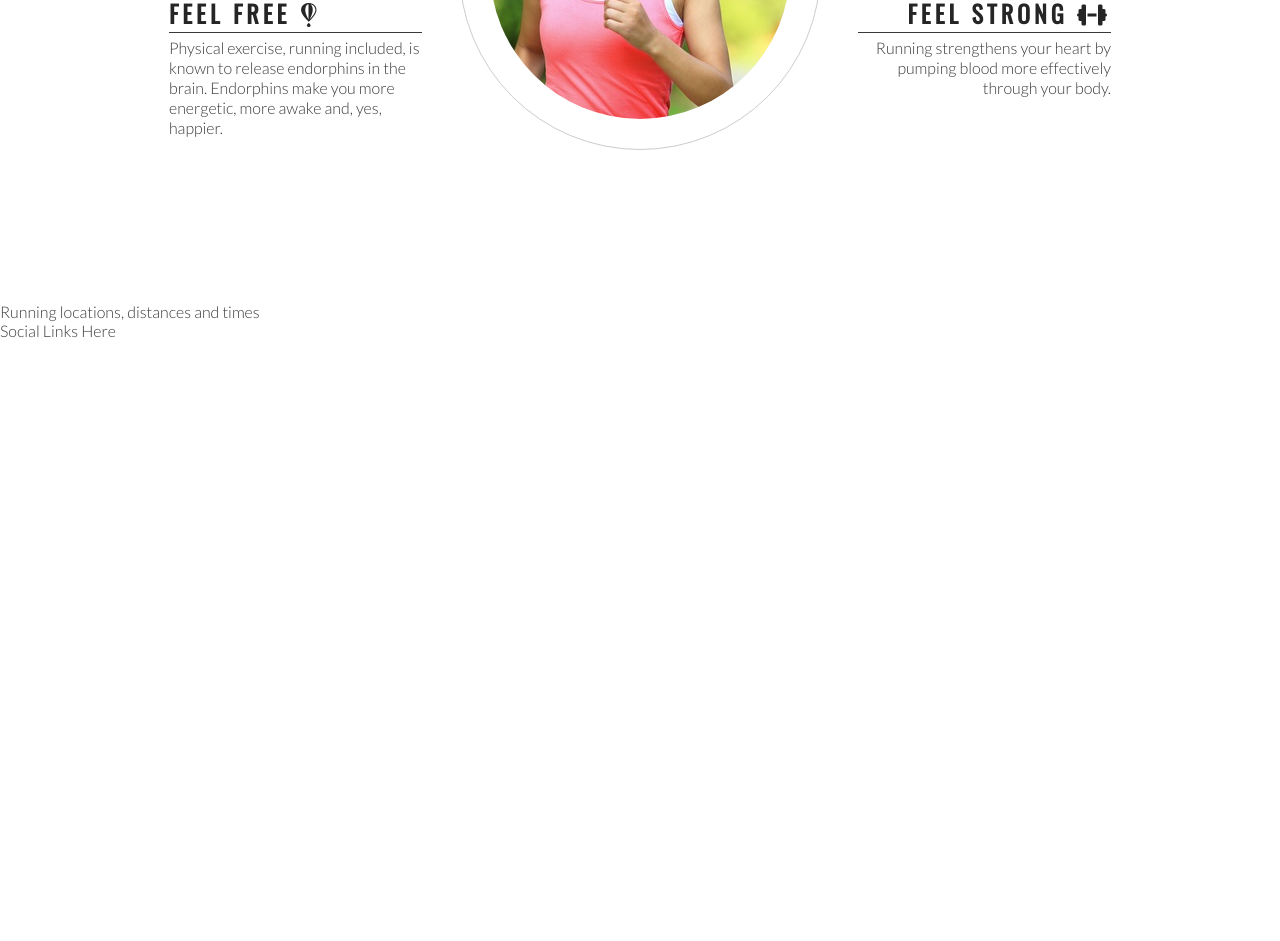
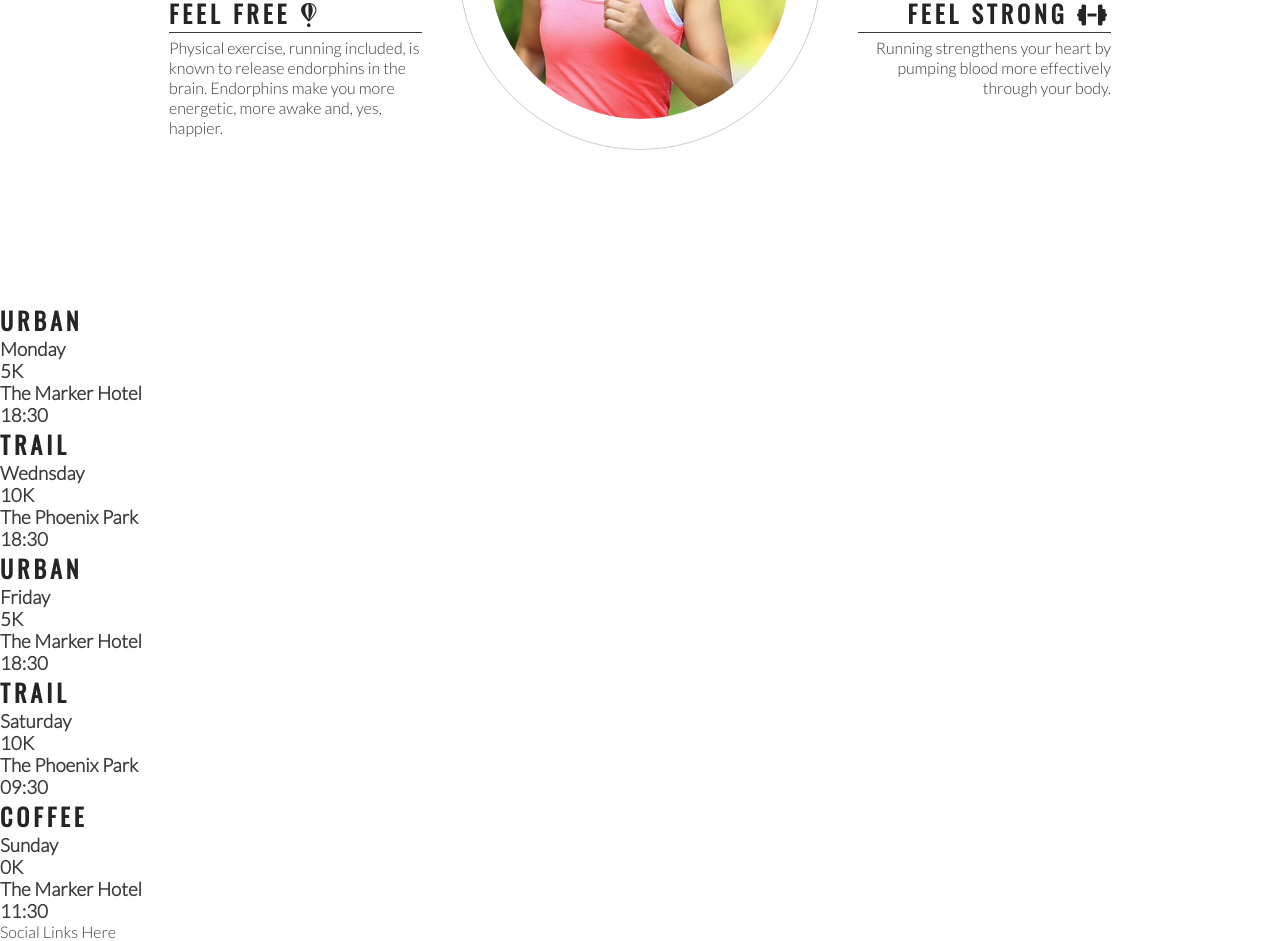
Before and after one commit to RonnieTyler/love-running, a plain HTML site: page index.html in a window 1280 px wide. Shown: the part 993-1934 px from the top of the page. Before the commit the page ends 1333 px from the top, so only its background shows below. Drawn offline with nearby package versions, Linux system fonts and the light colour scheme; files whose address does not match are found by name.

Commit message:
add meet up times main structure

```diff
--- a/index.html
+++ b/index.html
@@ -75,7 +75,43 @@
             </div>
         </div>
     </section>
-    <section>Running locations, distances and times</section>
+    <section>
+        <div>
+            <h2>Urban</h2>
+            <h3>Monday</h3>
+            <h3>5K</h3>
+            <h3>The Marker Hotel</h3>
+            <h3>18:30</h3>
+        </div>
+        <div>
+            <h2>Trail</h2>
+            <h3>Wednsday</h3>
+            <h3>10K</h3>
+            <h3>The Phoenix Park</h3>
+            <h3>18:30</h3>
+        </div>
+        <div>
+            <h2>Urban</h2>
+            <h3>Friday</h3>
+            <h3>5K</h3>
+            <h3>The Marker Hotel</h3>
+            <h3>18:30</h3>
+        </div>
+        <div>
+            <h2>Trail</h2>
+            <h3>Saturday</h3>
+            <h3>10K</h3>
+            <h3>The Phoenix Park</h3>
+            <h3>09:30</h3>
+        </div>
+        <div>
+            <h2>Coffee</h2>
+            <h3>Sunday</h3>
+            <h3>0K</h3>
+            <h3>The Marker Hotel</h3>
+            <h3>11:30</h3>
+        </div>
+    </section>
     <footer>Social Links Here</footer>
 
     <!-- font awesome script -->
```
